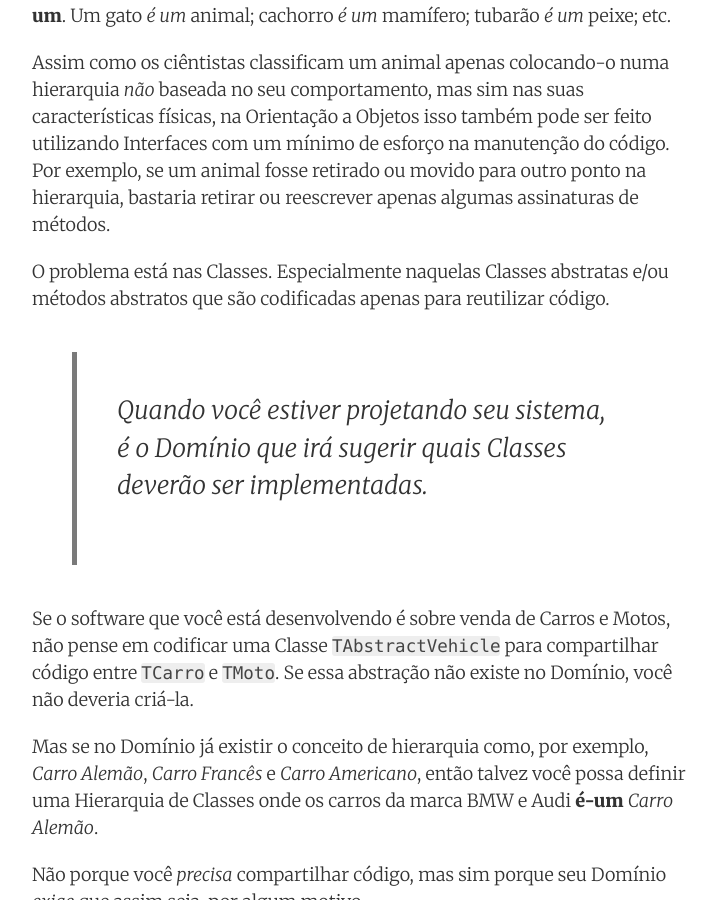
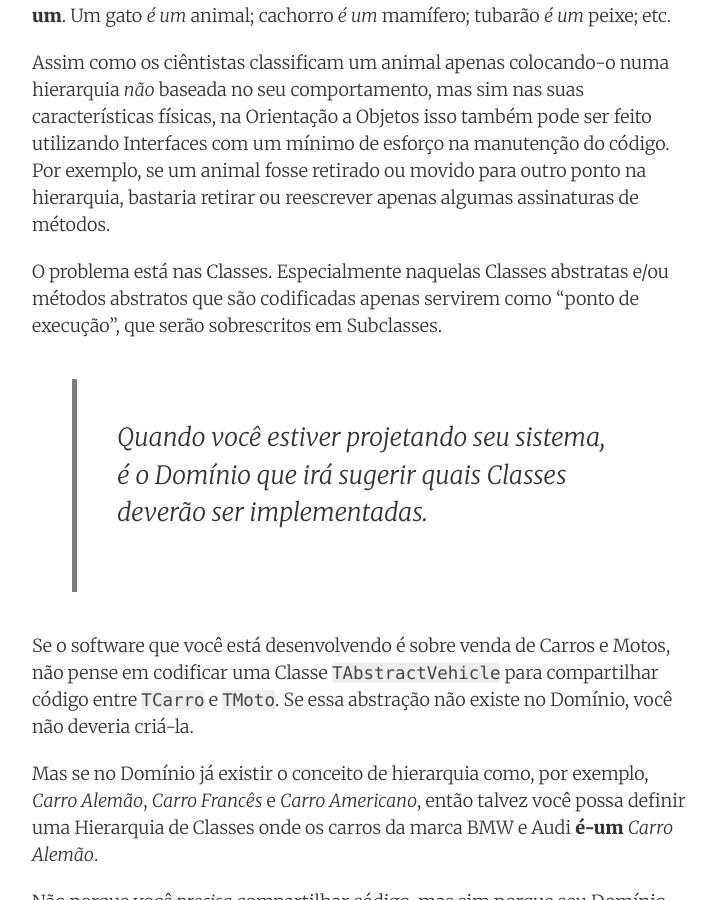
Before and after one commit to mdbs99/opp, a Jekyll site: the page built from _posts/2017-03-06-como-utilizar-heranca-apropriadamente.md, in a window 1280 px wide and 900 px high, scrolled down 1902 px. Shown: the whole window, without its empty margins (278-995 px from the left). Built offline with Jekyll 4.4.1, drawn with Linux system fonts in a browser that asks for light colours; comment, search, counter and statistics services are not loaded.

Commit message:
better explanation

```diff
--- a/_posts/2017-03-06-como-utilizar-heranca-apropriadamente.md
+++ b/_posts/2017-03-06-como-utilizar-heranca-apropriadamente.md
@@ -51,7 +51,7 @@ Herança de Classe não foi projetada para Reaproveitamento de Código — isso
 
 Assim como os ciêntistas classificam um animal apenas colocando-o numa hierarquia *não* baseada no seu comportamento, mas sim nas suas características físicas, na Orientação a Objetos isso também pode ser feito utilizando Interfaces com um mínimo de esforço na manutenção do código. Por exemplo, se um animal fosse retirado ou movido para outro ponto na hierarquia, bastaria retirar ou reescrever apenas algumas assinaturas de métodos.
 
-O problema está nas Classes. Especialmente naquelas Classes abstratas e/ou métodos abstratos que são codificadas apenas para reutilizar código.
+O problema está nas Classes. Especialmente naquelas Classes abstratas e/ou métodos abstratos que são codificadas apenas servirem como "ponto de execução", que serão sobrescritos em Subclasses.
 
 > Quando você estiver projetando seu sistema, é o Domínio que irá sugerir quais Classes deverão ser implementadas.
 
```
